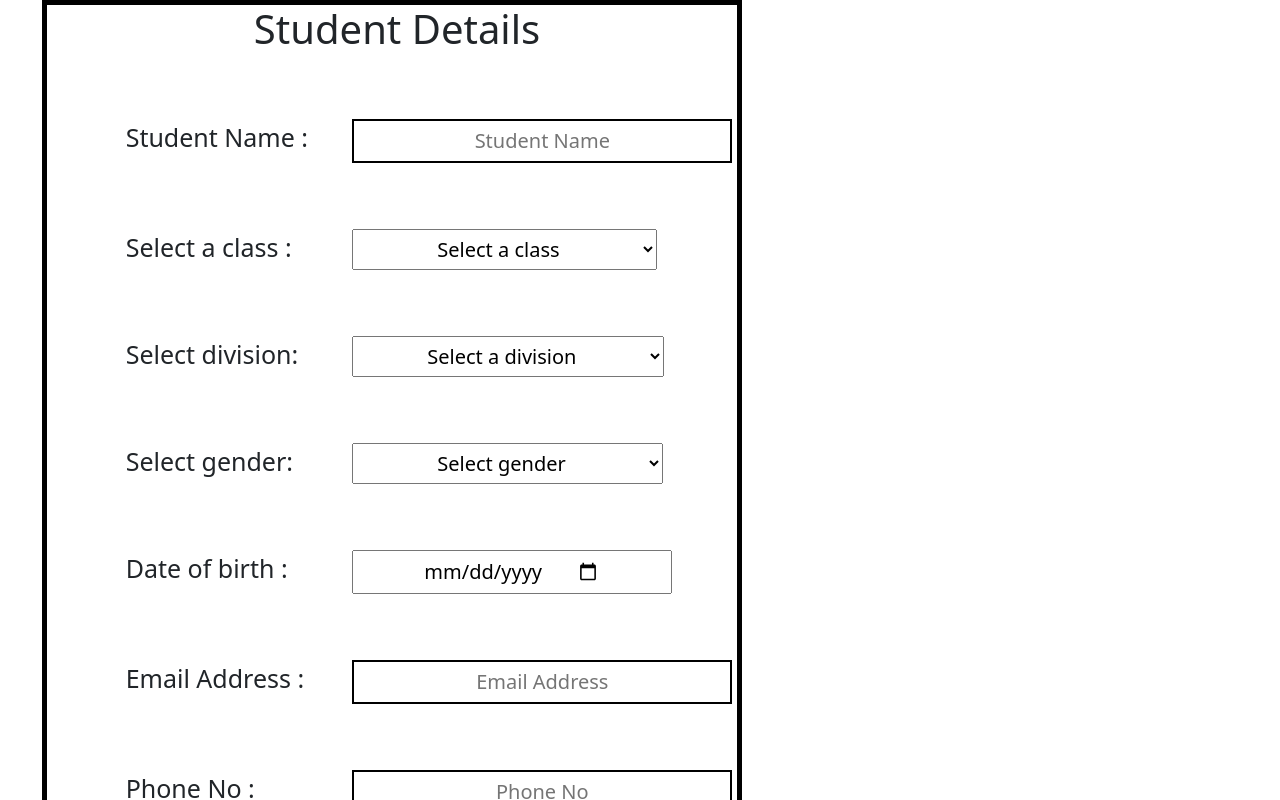
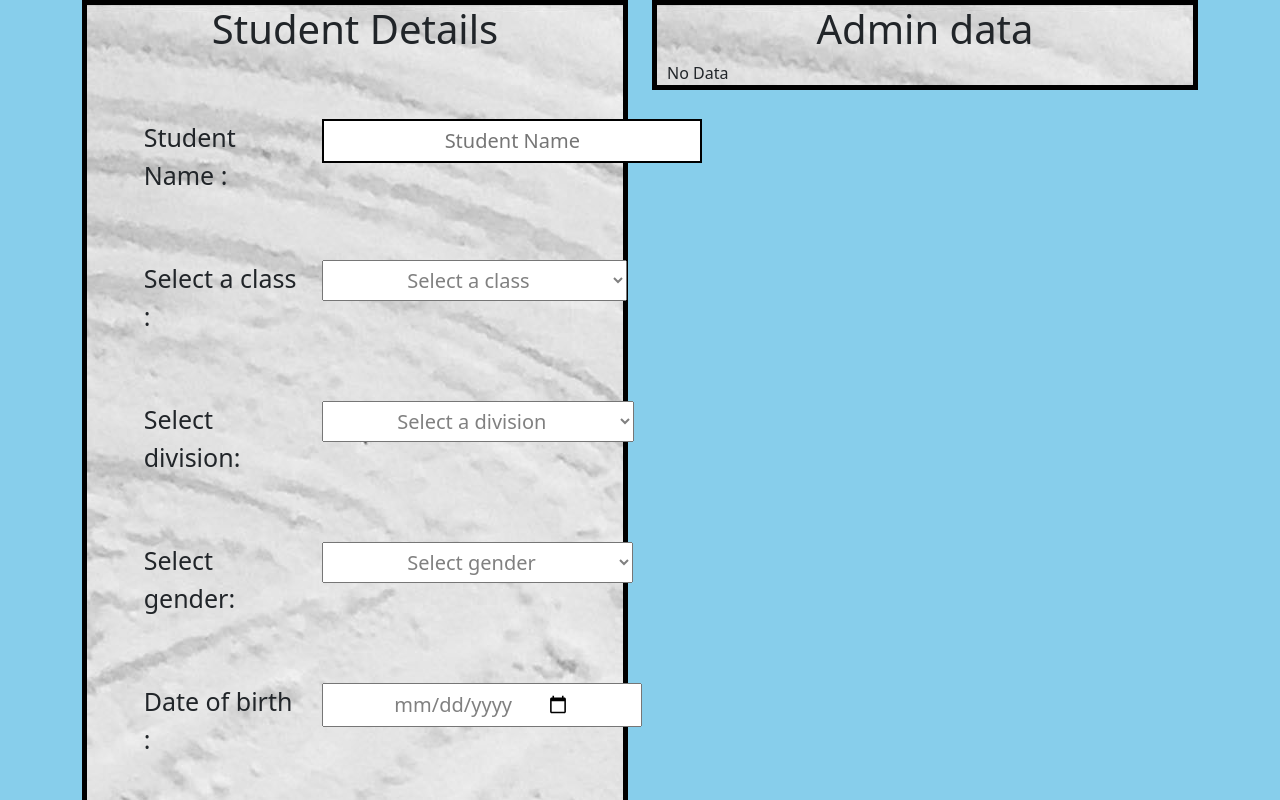
Before and after one commit to SURAJ8124/Student-Details, a React (Create React App) app: page / in a window 1280 px wide. Shown: the top 800 px of the page. Built offline with nearby package versions, Linux system fonts and the light colour scheme; no server answers.

Commit message:
css editing

```diff
--- a/src/App.css
+++ b/src/App.css
@@ -1,52 +1,70 @@
-.first-box{
+.first-box {
+  background-image: url(./Images/pexels-henry-&-co-1939485.jpg);
+  image-resolution: 2rem;
   border: 5px solid black;
   height: auto;
-  width: 700px;
-  padding-left: 10px;
+  width: auto;
+  /* padding-left: 10px;
   margin-left: 10px;
-  margin-left: 30px;
+  margin-left: 30px; */
+  background-color: rgb(230, 203, 84);
 }
-.second-box{
+.main{
+ background-color: skyblue;
+ /* background-image: url(./Images/pexels-r); */
+
+}
+
+.second-box {
   border: 5px solid black;
   height: auto;
-  width: 800px;
+  width: auto;
   padding-left: 10px;
   padding-right: 10px;
   margin-left: 0px;
   margin-bottom: 3000px;
+  background-image: url(./Images/pexels-henry-&-co-1939485.jpg);
 }
-.heading{
+
+.heading {
   text-align: center;
 }
 
-.textfield_lable{
+.textfield_lable {
   margin-left: 20px;
 }
-.text-field-division{
+
+.text-field-division {
   padding-top: 5px;
+  color: grey;
   padding-bottom: 5px;
   padding-left: 70px;
   padding-right: 70px;
   font-size: 20px;
   padding-bottom: 5px;
 }
-.text-field-class{
+
+.text-field-class {
+  padding-top: 5px;
+  padding-bottom: 5px;
+  padding-left: 80px;
+  color: grey;
+  padding-right: 80px;
+  font-size: 20px;
+  padding-bottom: 5px;
+}
+
+.text-field-gender {
   padding-top: 5px;
   padding-bottom: 5px;
   padding-left: 80px;
   padding-right: 80px;
+  color: grey;
   font-size: 20px;
   padding-bottom: 5px;
 }
-.text-field-gender{
-  padding-top: 5px;
-  padding-bottom: 5px;
-  padding-left: 80px;
-  padding-right: 80px;
-  font-size: 20px;
-  padding-bottom: 5px;
-}
-.text-field{
+
+.text-field {
   font-size: 20px;
   padding-left: 40px;
   padding-right: 40px;
@@ -55,16 +73,18 @@
   border: 2px solid black;
   text-align: center;
 }
-.col-4{
+
+.col-4 {
   font-size: 25px;
   margin-top: 50px;
 }
-.col-5{
+
+.col-5 {
   margin-top: 50px;
   size: 200px;
 }
 
-.button{
+.button {
   font-size: 30px;
   background-color: aqua;
   margin-top: 70px;
--- a/src/App.js
+++ b/src/App.js
@@ -12,73 +12,76 @@ function App() {
 
   const [searchValue, setSearchValue] = useState('');
   const [foundNames, setFoundNames] = useState([]);
-  const [students,setStudents]=useState([])
+  const [students, setStudents] = useState([])
 
   useEffect(() => {
-    const fetchData =  () => {
+    const fetchData = () => {
       fetch("http://localhost:8080/api/students")
-        .then(response=>response.json())
-        .then(json=>
-          {setStudents(json)
+        .then(response => response.json())
+        .then(json => {
+          setStudents(json)
         })
-          .catch(e=>{
-            console.log("error",e)
+        .catch(e => {
+          console.log("error", e)
         })
 
     };
 
     fetchData();
   }, []);
-  console.log(students,"data")
+  console.log(students, "data")
 
-  const addForm=(obj)=>{
-   console.log(obj,"obj")
-   const id =Math.floor(Math.random()*10000)+1
-   console.log(id,"id")
-   const newObj={id,...obj}
-   setStudents([...students,newObj])
+  const addForm = (obj) => {
+    console.log(obj, "obj")
+    const id = Math.floor(Math.random() * 10000) + 1
+    console.log(id, "id")
+    const newObj = { id, ...obj }
+    setStudents([...students, newObj])
   }
 
-  const deleteStudent=(id)=>{
-    setStudents(students.filter((student)=>student.id!==id))
+  const deleteStudent = (id) => {
+    setStudents(students.filter((student) => student.id !== id))
   }
 
 
   const handleSearch = (e) => {
-    console.log(e.target.value,"value1")
+    console.log(e.target.value, "value1")
 
-    if(e.target.value===''){
+    if (e.target.value === '') {
       setStudents(foundNames)
     }
-    else{
-      const filterResult= foundNames.filter(item=> item.email.toLowerCase().includes(e.target.value.toLowerCase())||  item.name.toLowerCase().includes(e.target.value.toLowerCase())
-       ||item.gender.toLowerCase().includes(e.target.value.toLowerCase())|| item.div.toLowerCase().includes(e.target.value.toLowerCase())
+    else {
+      const filterResult = foundNames.filter(
+        item => item.email.toLowerCase().includes(e.target.value.toLowerCase())
+          || item.name.toLowerCase().includes(e.target.value.toLowerCase())
+          || item.gender.toLowerCase().includes(e.target.value.toLowerCase())
+          || item.div.toLowerCase().includes(e.target.value.toLowerCase())
       )
       setStudents(filterResult)
     }
     setSearchValue(e.target.value)
-    console.log(e.target.value,"value2")
+    console.log(e.target.value, "value2")
   };
   return (
     <>
-    <div>
-      <Container fluid>
+      <div className='main'>
+        <Container>
           <Row>
             <Col>
               <div className='first-box'>
-        <Heading heading='Student Details'/>
-        <Form onAdd={addForm}/>
+                <Heading heading='Student Details' />
+                <Form onAdd={addForm} />
               </div>
             </Col>
             <Col>
               <div className='second-box'  >
-    <Heading  heading='Admin data'/>
-   { students.length>0?<Data students={students} onDelete={deleteStudent} searchValue={searchValue}handleSearch={handleSearch}/>:"No Data"}
+                <Heading heading='Admin data' />
+                {students.length > 0 ? <Data students={students} onDelete={deleteStudent}
+                  searchValue={searchValue} handleSearch={handleSearch} /> : "No Data"}
               </div>
             </Col>
           </Row>
         </Container>
-
       </div>
 
     </>
--- a/src/Components/Heading.js
+++ b/src/Components/Heading.js
@@ -1,6 +1,6 @@
 import React from 'react'
 
-const Heading = ({heading}) => {
+const Heading = ({ heading }) => {
   return (
     <h1 className='heading'>{heading}</h1>
   )
```
Also changed, not shown: src/Components/Data.js (+4 -8 lines), src/Components/Form.js (+5 -5 lines), src/Images/pexels-henry-&-co-1939485.jpg (added), src/Images/pexels-rafael-guajardo-604684.jpg (added). Lines whose indentation alone changed are shown as unchanged.
